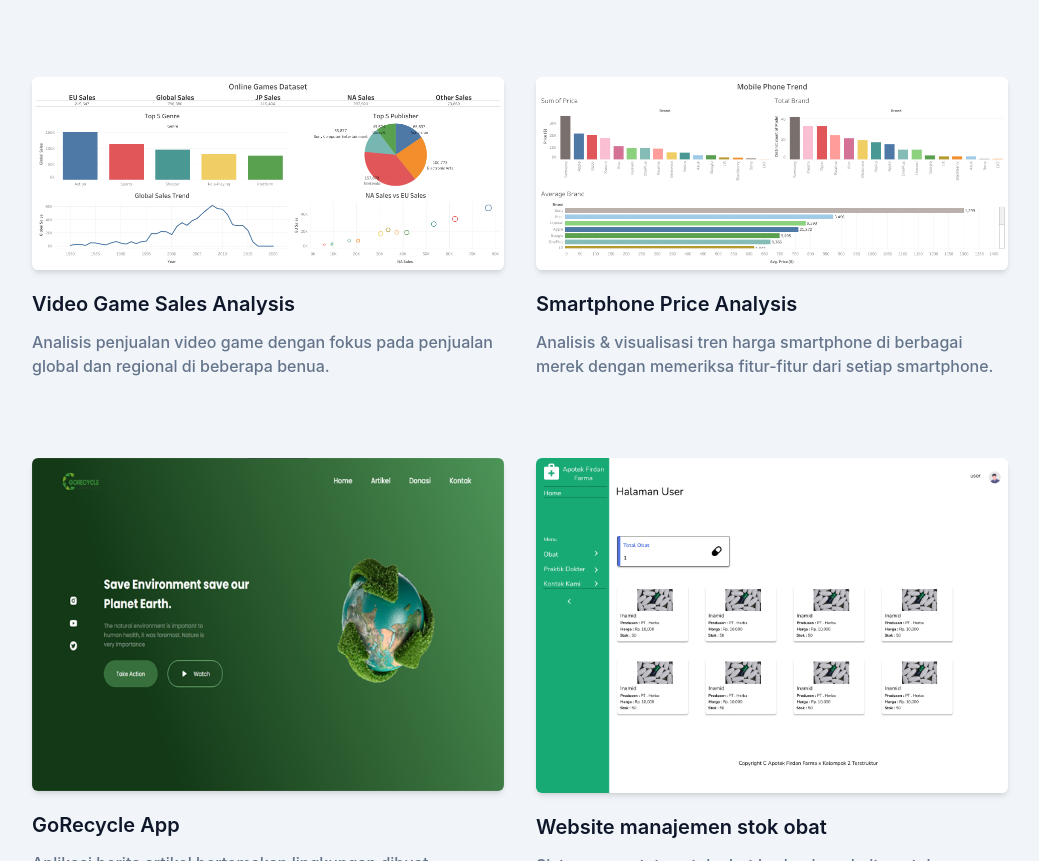
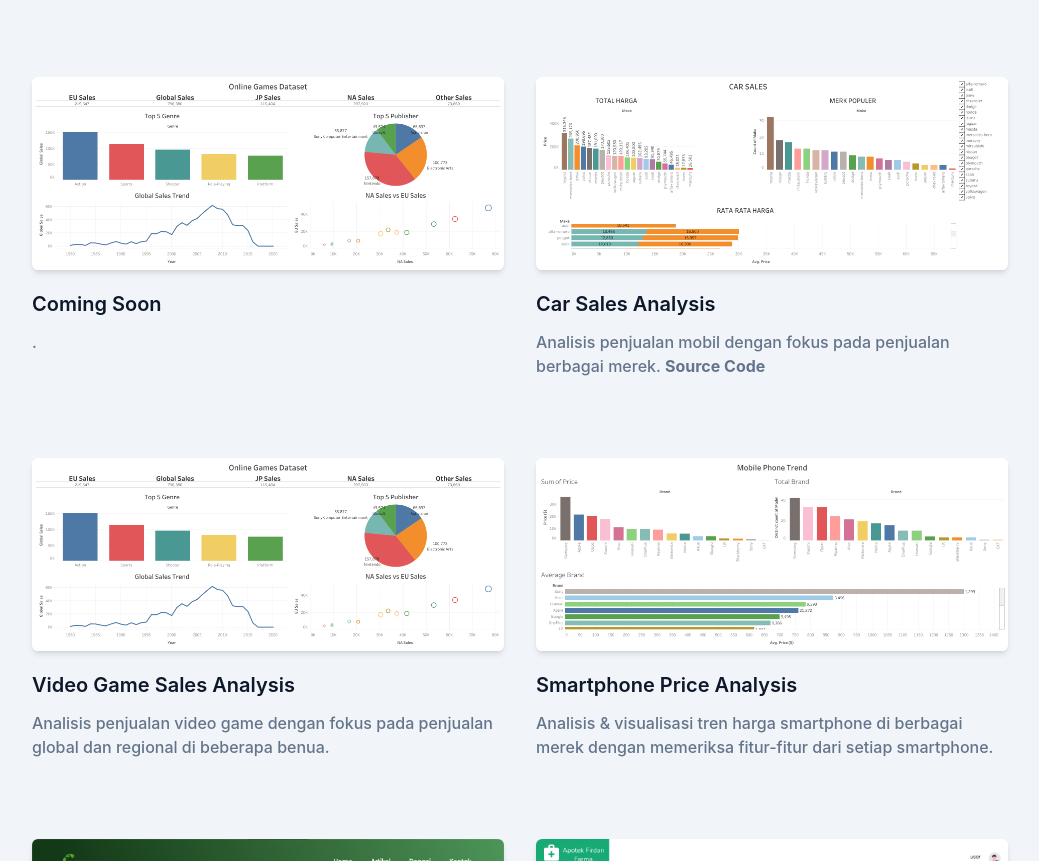
Before and after one commit to brianadriansyah/Portofolio-Website, a website: page index.html in a window 1280 px wide. Shown: the part 1644-2505 px from the top of the page, without its empty margins (120-1159 px from the left). Drawn offline with Linux system fonts and the light colour scheme.

Commit message:
update project

```diff
--- a/index.html
+++ b/index.html
@@ -176,6 +176,47 @@
         <div
           class="w-full px-4 flex flex-wrap justify-center xl:w-10/12 xl:mx-auto"
         >
+          <div class="mb-12 p-4 md:w-1/2">
+            <div class="rounded-md shadow-md overflow-hidden">
+              <img
+                src="./dist/img/Dashboard-Online-Game.png"
+                alt="bmiKalkulator"
+                width="w-full"
+              />
+            </div>
+            <h3
+              class="font-semibold text-dark text-xl mt-5 mb-3 hover:text-primary"
+            >
+              <a href="">Coming Soon</a>
+            </h3>
+            <p class="font-medium text-base text-secondary">.</p>
+          </div>
+          <div class="mb-12 p-4 md:w-1/2">
+            <div class="rounded-md shadow-md overflow-hidden">
+              <img
+                src="./dist/img/CAR-SALES.png"
+                alt="bmiKalkulator"
+                width="w-full"
+              />
+            </div>
+            <h3
+              class="font-semibold text-dark text-xl mt-5 mb-3 hover:text-primary"
+            >
+              <a
+                href="https://public.tableau.com/app/profile/brian.wahyudi/viz/VisualisasiCarSales/CARSALES"
+                >Car Sales Analysis</a
+              >
+            </h3>
+            <p class="font-medium text-base text-secondary">
+              Analisis penjualan mobil dengan fokus pada penjualan berbagai
+              merek.
+              <a
+                href="https://github.com/brianadriansyah/PortfolioProjects"
+                class="font-bold"
+                >Source Code</a
+              >
+            </p>
+          </div>
           <div class="mb-12 p-4 md:w-1/2">
             <div class="rounded-md shadow-md overflow-hidden">
               <img
```
Also changed, not shown: dist/img/CAR-SALES.png (added).
